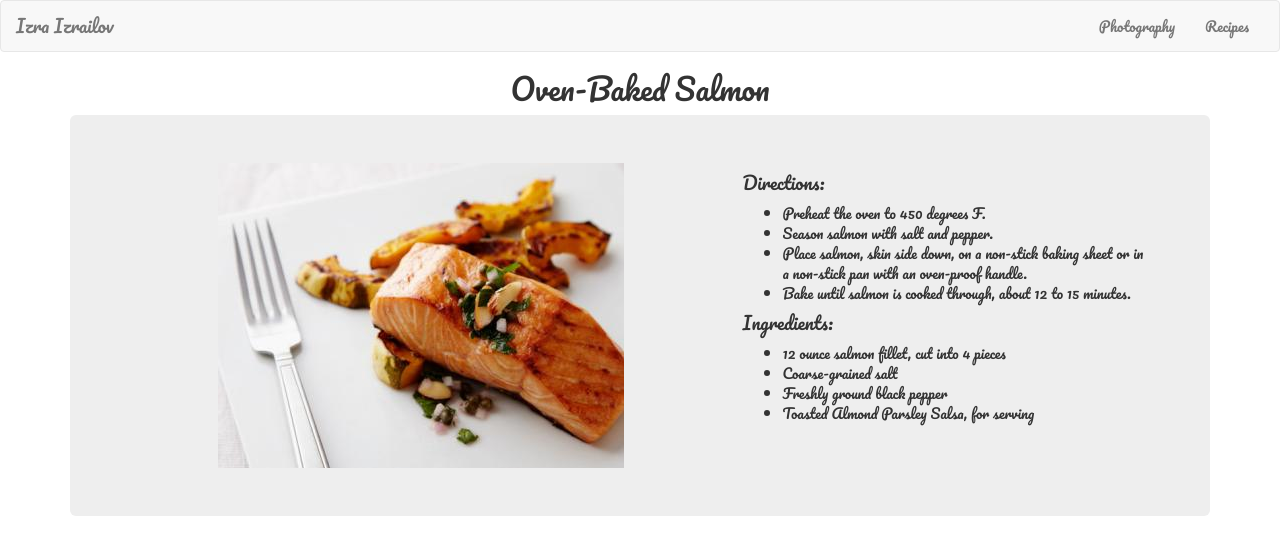
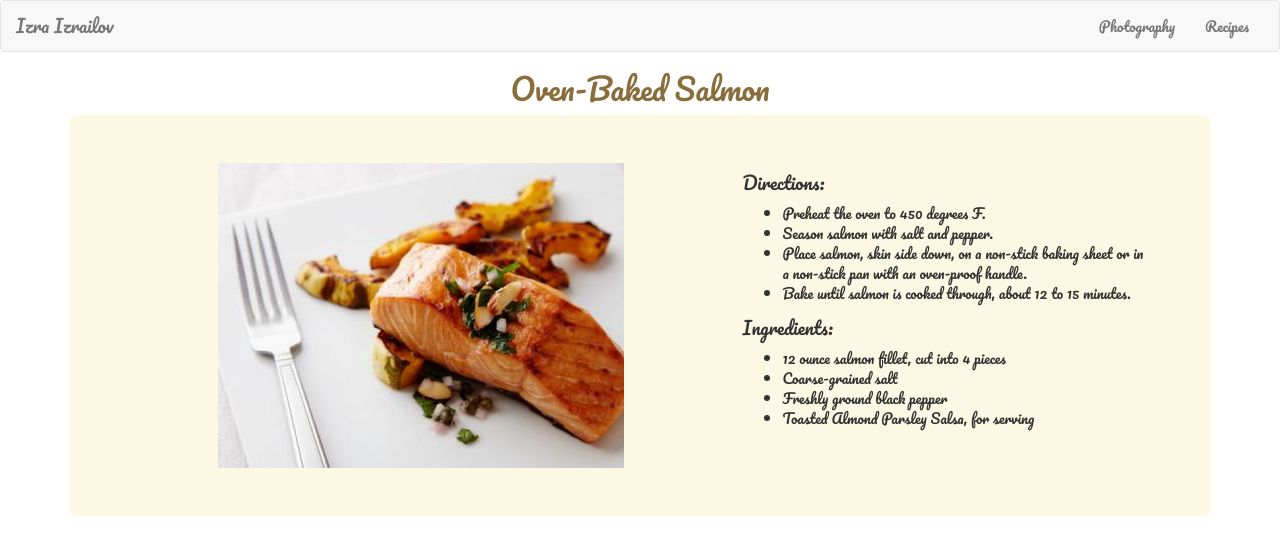
Before and after one commit to iizrailov/iizrailov.github.io, a plain HTML site: page recipes.html in a window 1280 px wide. Drawn offline with nearby package versions, Linux system fonts and the light colour scheme.

Commit message:
Fourth Update to HW 1

```diff
--- a/recipes.html
+++ b/recipes.html
@@ -61,7 +61,7 @@
           <li> Place salmon, skin side down, on a non-stick baking sheet or in a non-stick pan with an oven-proof handle.
           <li> Bake until salmon is cooked through, about 12 to 15 minutes.
         </ul>
-
+<p></p>
         <h4>Ingredients:</h4>
         <ul>
           <li> 12 ounce salmon fillet, cut into 4 pieces
--- a/style.css
+++ b/style.css
@@ -4,3 +4,9 @@ body{
 h1{
   color: maroon;
 }
+.jumbotron {
+  background-color: #fcf8e3;
+}
+h2 {
+  color:#8a6d3b;
+}
```
